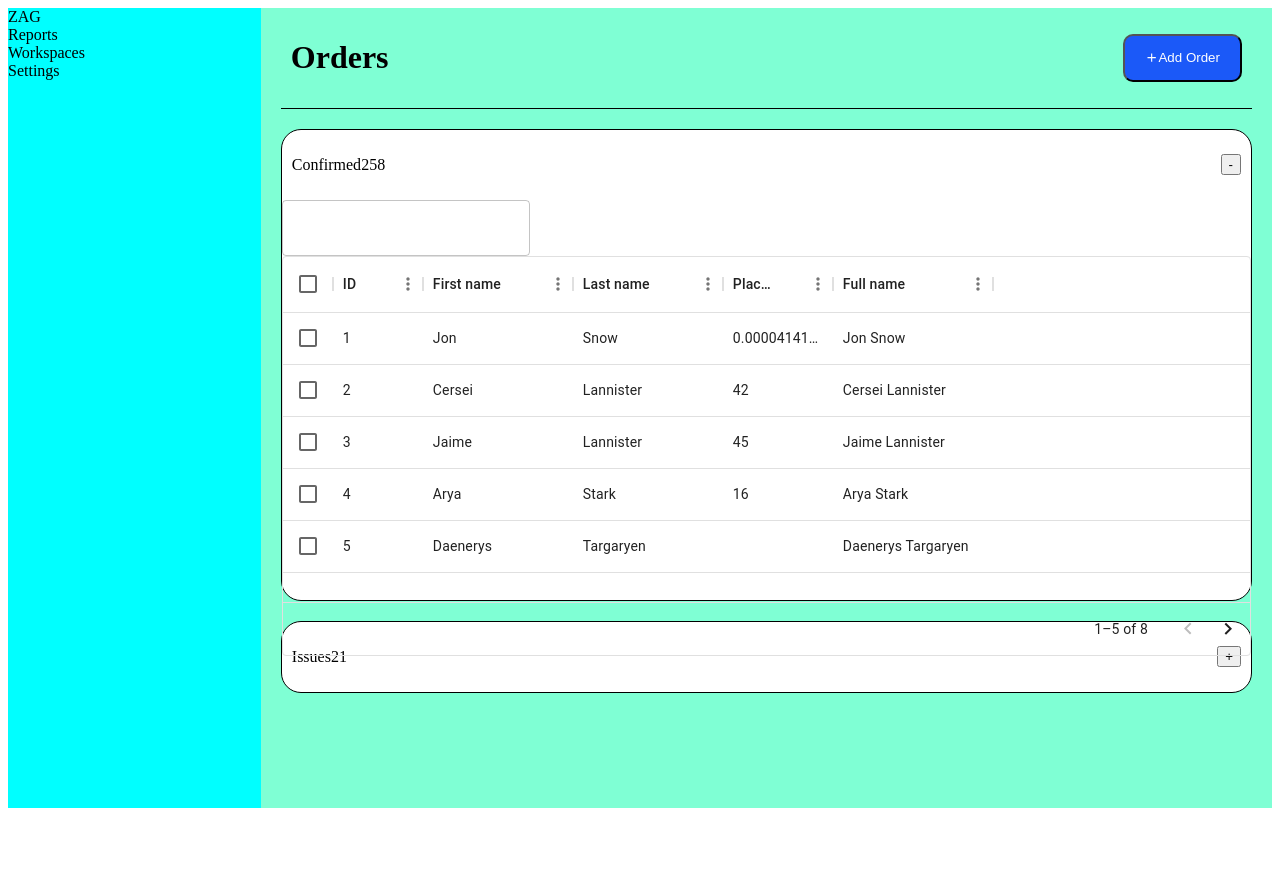
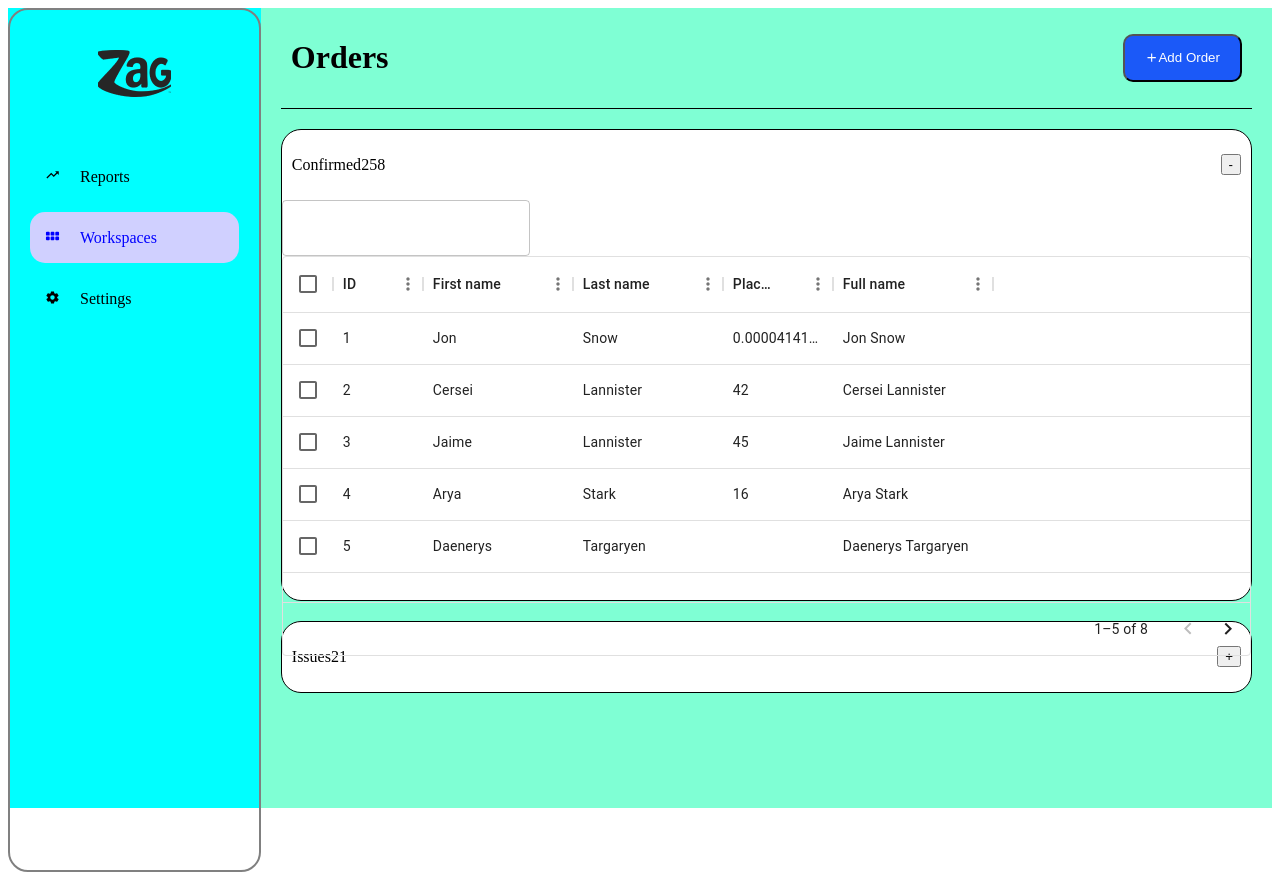
Before and after one commit to Mohit-9440/ajargh-dashboard-screen, a React (Create React App) app: page / in a window 1280 px wide. Before the commit the page ends 816 px from the top, so only its background shows below. Built offline with nearby package versions, Linux system fonts and the light colour scheme.

Commit message:
sidebar updated

```diff
--- a/src/component/sidebar/Sidebar.jsx
+++ b/src/component/sidebar/Sidebar.jsx
@@ -1,16 +1,27 @@
 import React from 'react'
 import './sidebar.css'
-
+import {BiTrendingUp} from 'react-icons/bi'
+import {BsFillGrid3X2GapFill} from 'react-icons/bs'
+import {IoMdSettings} from 'react-icons/io'
 const Sidebar = () => {
   return (
     <div className='sidebar'>
       <div className='sidebar-logo'>
-        ZAG
+        <img src={require('../../assets/zag.png')} alt=""/>
       </div>
       <div className='sidebar-buttons'>
-        <div className='sidebar-button'>Reports</div>
-        <div className='sidebar-button'>Workspaces</div>
-        <div className='sidebar-button'>Settings</div>
+        <div className='sidebar-button'>
+          <div className='sidebar-button-icon'><BiTrendingUp/></div>
+          <div className='sidebar-button-name'>Reports</div>
+        </div>
+        <div className='sidebar-button selected'>
+          <div className='sidebar-button-icon'><BsFillGrid3X2GapFill/></div>
+          <div className='sidebar-button-name'>Workspaces</div>
+        </div>
+        <div className='sidebar-button'>
+          <div className='sidebar-button-icon'><IoMdSettings/></div>
+          <div className='sidebar-button-name'>Settings</div>
+        </div>
       </div>
     </div>
   )
--- a/src/component/sidebar/sidebar.css
+++ b/src/component/sidebar/sidebar.css
@@ -1,4 +1,36 @@
 .sidebar{
     height: 100%;
-    width: 20%;
+    display: flex;
+    padding: 20px;
+    padding-top: 40px;
+    align-items: center;
+    flex-direction: column;
+    border: 2px solid gray;
+    border-radius: 20px;
 }
+.sidebar-buttons{
+    margin-top: 40px;
+    width: 100%;
+    display: flex;
+    flex-direction: column;
+}
+.sidebar-button{
+    display: flex;
+    flex-direction: row;
+    align-items: center;
+    border-radius: 15px;
+    padding: 15px;
+    /* border: 1px solid gray; */
+    margin-top: 10px;
+}
+.selected{
+    background-color: rgb(208, 208, 255);
+    color: blue;
+}
+.sidebar-button-name{
+    margin-left: 20px;
+}
+.sidebar-button-icon{
+    font-size: 15px;
+    padding-top: 2px;
+}
```
